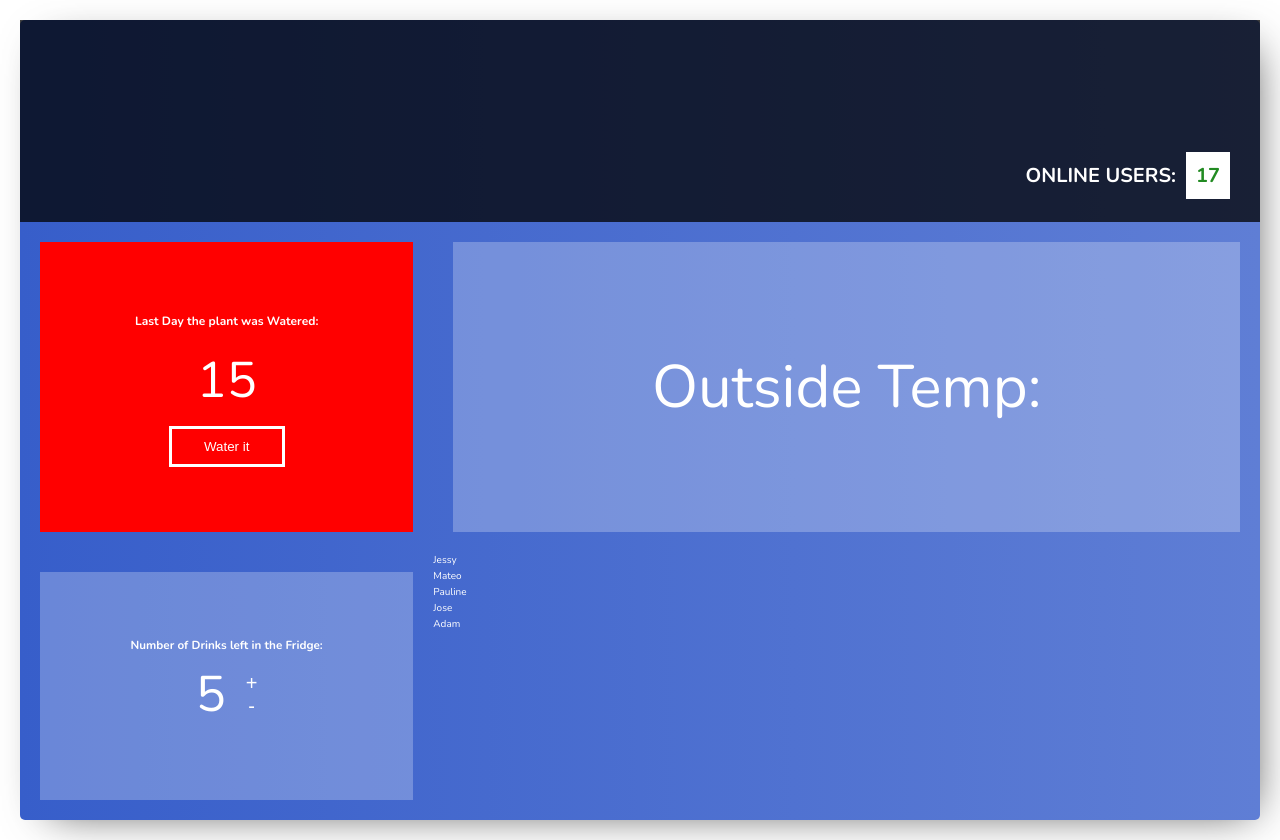
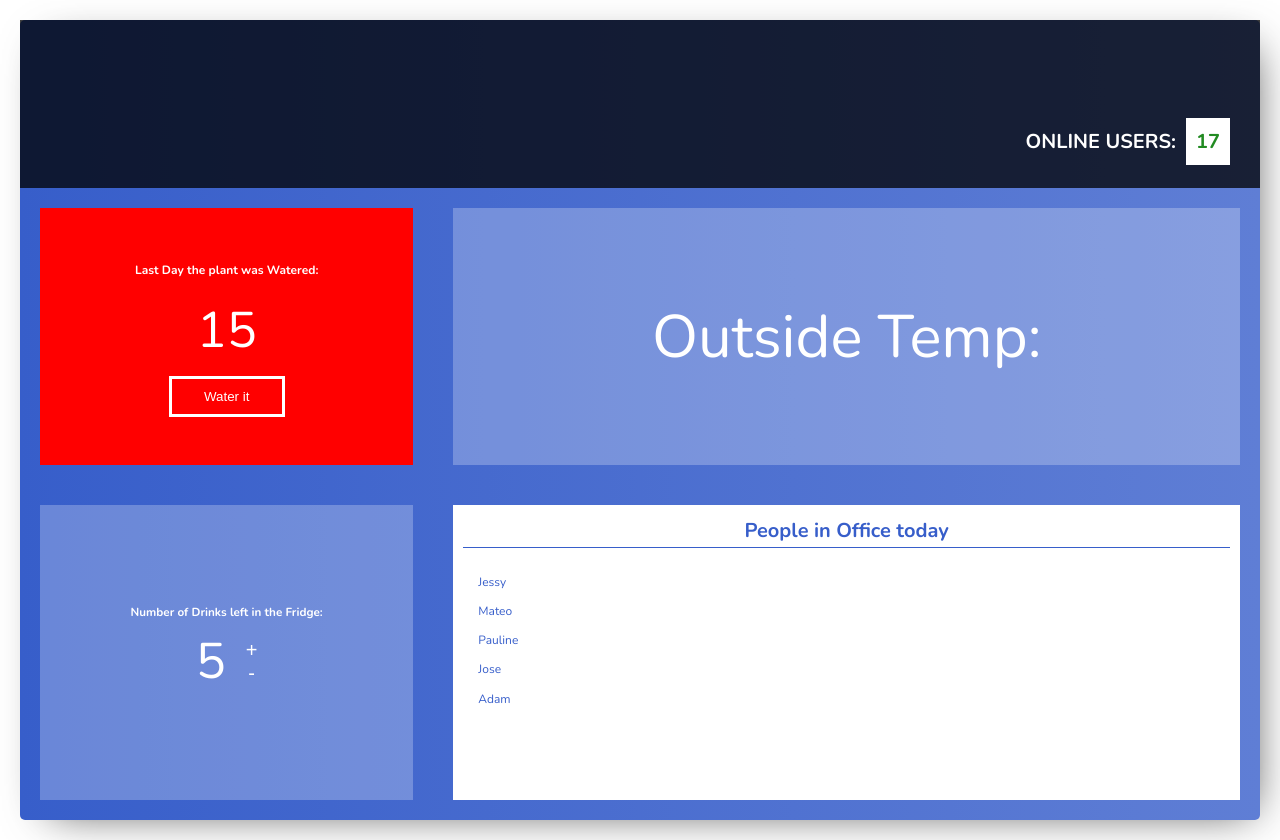
Before and after one commit to HenriqueFadoni/dashboard, a React (Create React App) app: page / in a window 1280 px wide. Built offline with nearby package versions, Linux system fonts and the light colour scheme; no server answers.

Commit message:
List of people inOffice

```diff
--- a/src/containers/InOffice.js
+++ b/src/containers/InOffice.js
@@ -10,11 +10,17 @@ const InOffice = () => {
   ]);
 
   const renderList = workingToday.map((person, i) => (
-    <div key={i}>{person}</div>
+    <div
+      key={i}
+      className="inoffice__item"
+    >
+      {person}
+    </div>
   ));
 
   return (
-    <div>
+    <div className="inoffice__container">
+      <h1 className="inoffice__title">People in Office today</h1>
       {renderList}
     </div>
   );
--- /dev/null
+++ b/src/sass/components/_inoffice.scss
@@ -0,0 +1,21 @@
+.inoffice {
+  &__container {
+    padding: 1rem;
+    margin: 2rem;
+    color: $color-primary;
+    background-color: $color-white;
+    overflow: scroll;
+  }
+
+  &__title {
+    text-align: center;
+    border-bottom: 1px solid $color-primary;
+    margin-bottom: 2rem;
+  }
+
+  &__item {
+    font-size: 1.2rem;
+    margin-left: 1rem;
+    padding: .5rem;
+  }
+}
--- a/src/sass/main.scss
+++ b/src/sass/main.scss
@@ -1,5 +1,5 @@
-@import './abstract/utility';
 @import './abstract/variable';
 @import './base/base';
 @import './base/typography';
+@import './components/inoffice';
 @import './pages/index';
```
Also changed, not shown: src/sass/abstract/_utility.scss (deleted).
